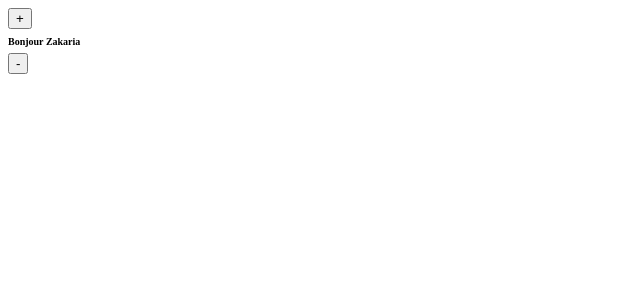
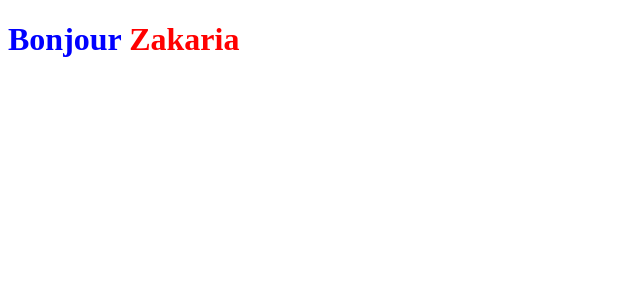
Before and after one commit to Zakaria-zaki/Vue3, a Vue app: page / in a window 1280 px wide. Shown: the top 300 px of the page, without its empty margins (0-640 px from the left). Built offline with nearby package versions, Linux system fonts and the light colour scheme.

Commit message:
Using of sass

```diff
--- a/package.json
+++ b/package.json
@@ -23,6 +23,7 @@
     "eslint-plugin-vue": "^9.3.0",
     "npm-run-all": "^4.1.5",
     "prettier": "^2.7.1",
+    "sass": "^1.55.0",
     "typescript": "~4.7.4",
     "vite": "^3.0.9",
     "vue-tsc": "^0.40.7"
--- a/src/App.vue
+++ b/src/App.vue
@@ -1,20 +1,15 @@
 <template>
-    <button @click="Add()">+</button>
-    <h1 :style="{
-        fontSize: fontSize + 'px'
-    }">Bonjour Zakaria </h1>
-    <button @click="min()">-</button>
+    <h1><span>Bonjour</span> Zakaria </h1>
 </template>
 
 <script setup lang="ts">
-import { computed, ref } from 'vue';
-
-const fontSize = ref(10)
-
-const Add = () => fontSize.value += 10
-
-const min = () => fontSize.value -= 10
 </script>
 
-<style scoped>
+<style scoped lang="scss">
+h1 {
+    color: red;
+    span {
+        color: blue
+    }
+}
 </style>
```
Also changed, not shown: 1 other file (tests, documents, lock files or other folders).
